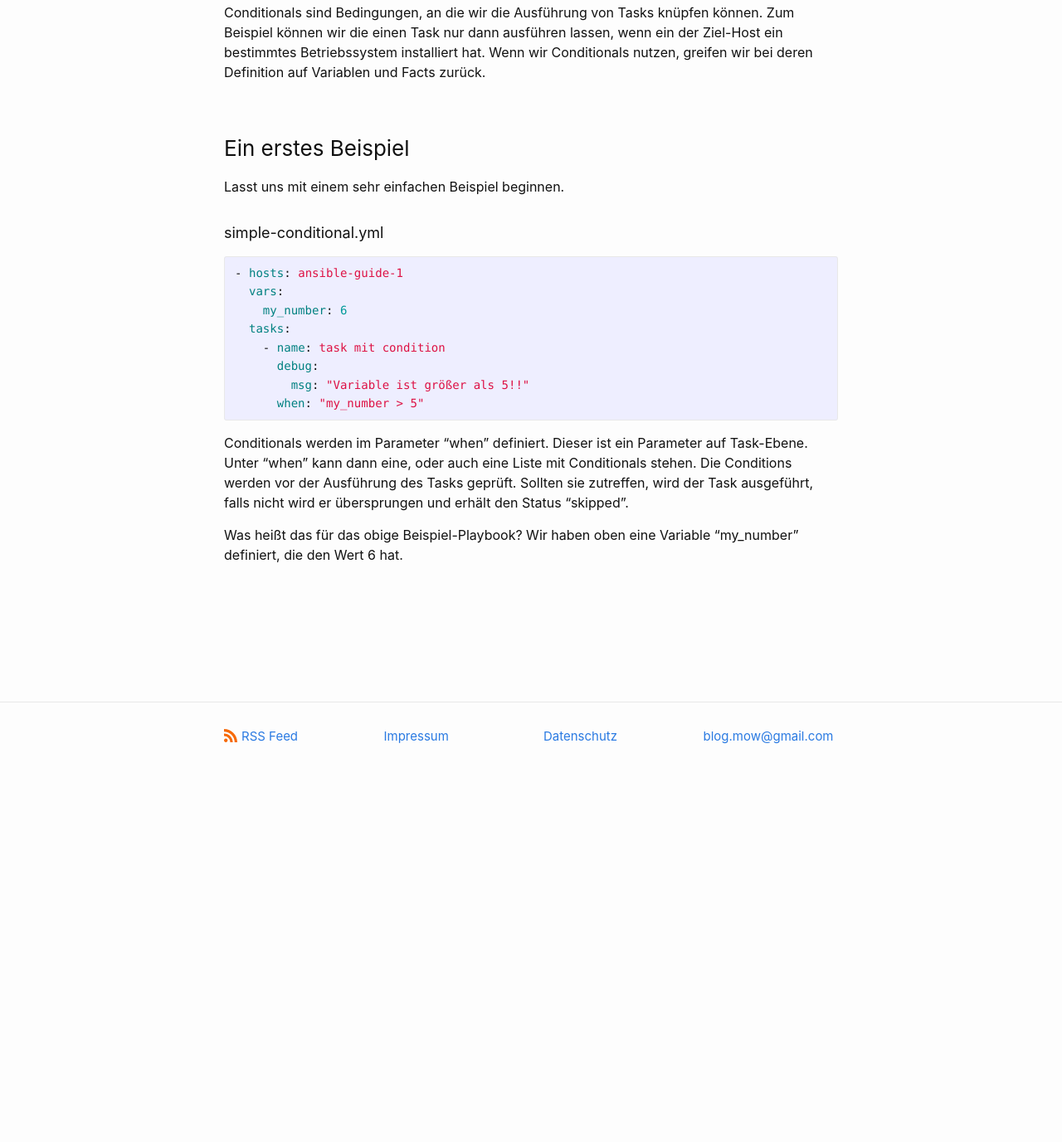
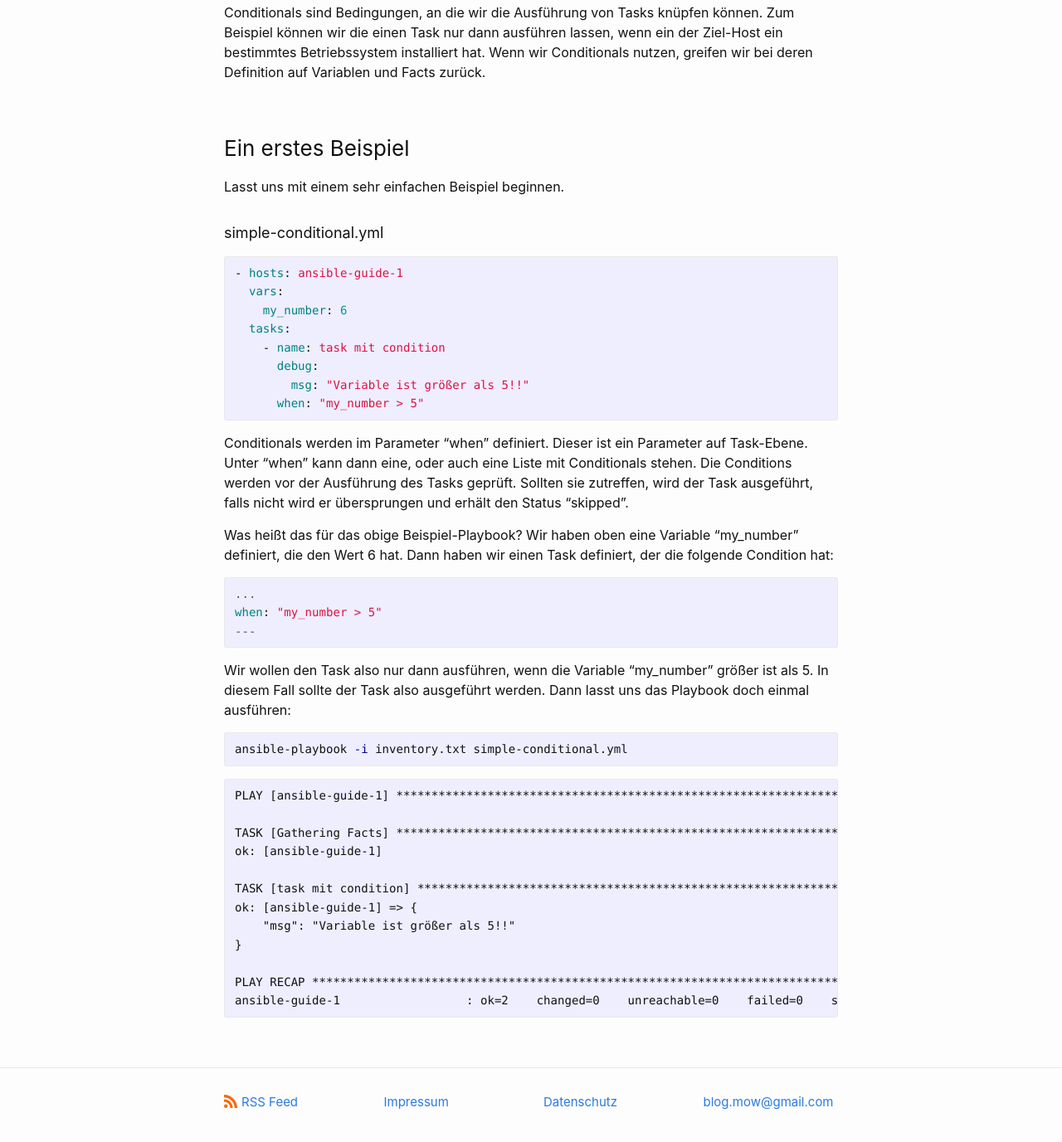
Before and after one commit to dermow/staging, a Jekyll site: the page built from _posts/2021-03-11-ansible-guide-8.markdown, in a window 1280 px wide and 1400 px high, scrolled down 441 px. Shown: the top 1377 px of the window at 83% size. Built offline with Jekyll 4.4.1, drawn with Linux system fonts in a browser that asks for light colours; comment, search, counter and statistics services are not loaded.

Commit message:
Update 2021-03-11-ansible-guide-8.markdown

````diff
--- a/_posts/2021-03-11-ansible-guide-8.markdown
+++ b/_posts/2021-03-11-ansible-guide-8.markdown
@@ -32,4 +32,30 @@ Lasst uns mit einem sehr einfachen Beispiel beginnen.
 
 Conditionals werden im Parameter "when" definiert. Dieser ist ein Parameter auf Task-Ebene. Unter "when" kann dann eine, oder auch eine Liste mit Conditionals stehen. Die Conditions werden vor der Ausführung des Tasks geprüft. Sollten sie zutreffen, wird der Task ausgeführt, falls nicht wird er übersprungen und erhält den Status "skipped".
 
-Was heißt das für das obige Beispiel-Playbook? Wir haben oben eine Variable "my_number" definiert, die den Wert 6 hat.
+Was heißt das für das obige Beispiel-Playbook? Wir haben oben eine Variable "my_number" definiert, die den Wert 6 hat. Dann haben wir einen Task definiert, der die folgende Condition hat:
+
+```yaml
+...
+when: "my_number > 5"
+---
+```
+
+Wir wollen den Task also nur dann ausführen, wenn die Variable "my_number" größer ist als 5. In diesem Fall sollte der Task also ausgeführt werden. Dann lasst uns das Playbook doch einmal ausführen:
+
+```bash
+ansible-playbook -i inventory.txt simple-conditional.yml
+```
+```
+PLAY [ansible-guide-1] ***************************************************************************************************************************************************************************************************************************************************************
+
+TASK [Gathering Facts] *********************************************************************************************************************************************************************************************************************************************************
+ok: [ansible-guide-1]
+
+TASK [task mit condition] ******************************************************************************************************************************************************************************************************************************************************
+ok: [ansible-guide-1] => {
+    "msg": "Variable ist größer als 5!!"
+}
+
+PLAY RECAP *********************************************************************************************************************************************************************************************************************************************************************
+ansible-guide-1                  : ok=2    changed=0    unreachable=0    failed=0    skipped=0    rescued=0    ignored=0
+```
````
